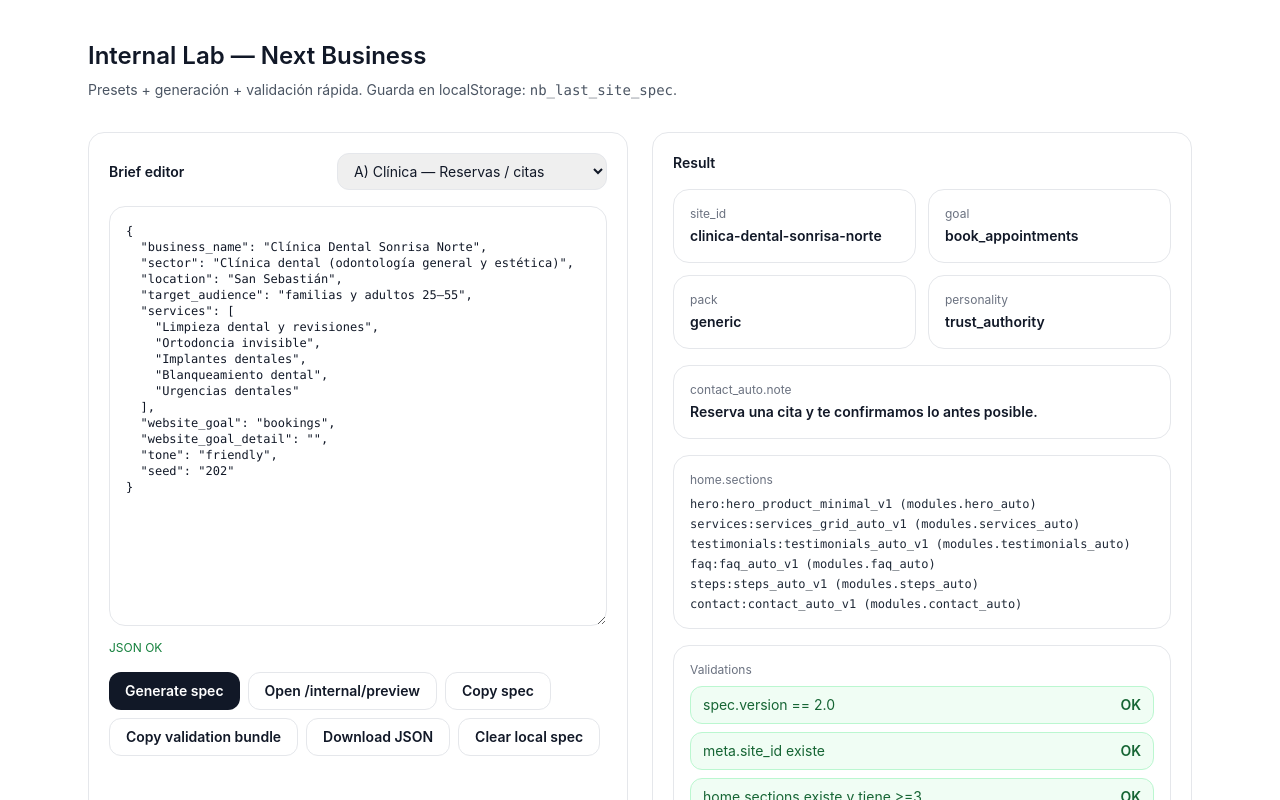
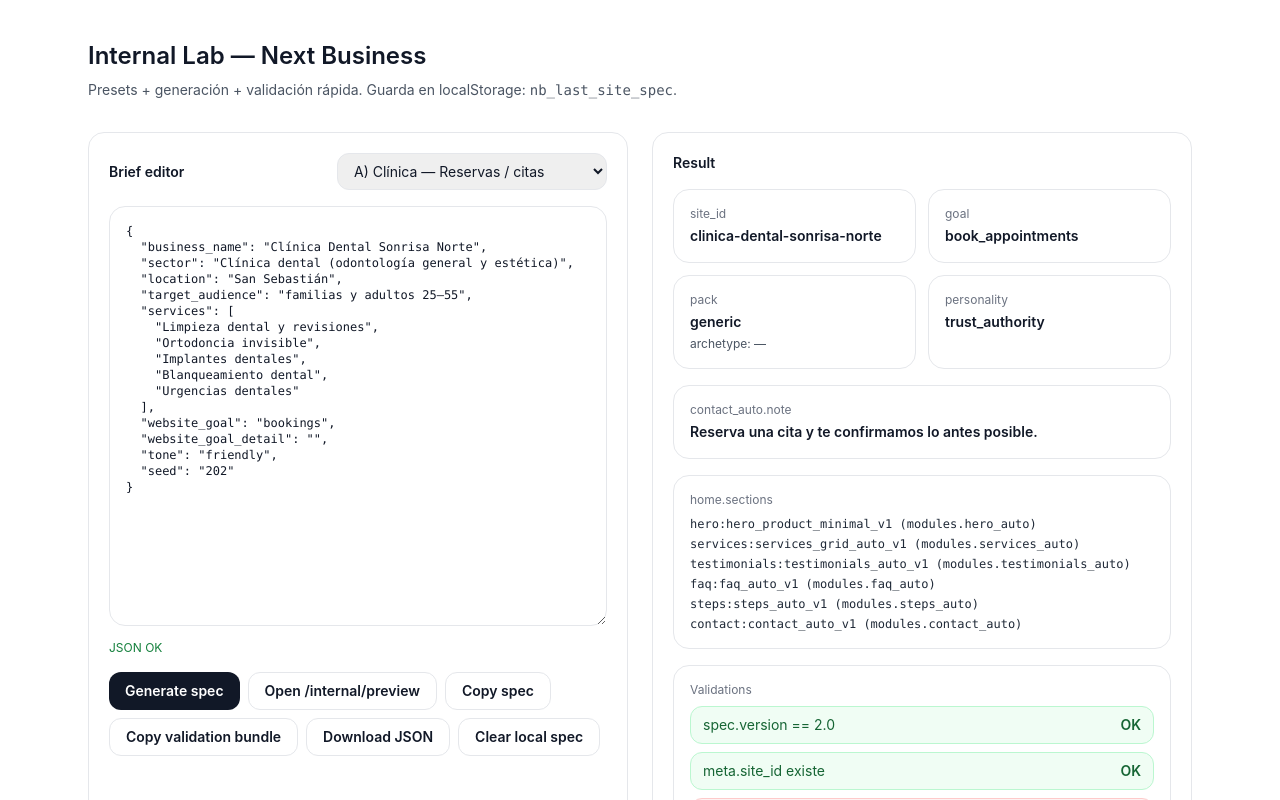
Before and after one commit to nextbusinesstest/next-business, a Next.js app: page /internal/lab in a window 1280 px wide. Both pictures are taken after a click on the button "Generate spec". Shown: the top 800 px of the page. Built offline with nearby package versions, Linux system fonts and the light colour scheme.

Commit message:
Add archetype checks and improve clipboard function

```diff
--- a/pages/internal/lab.js
+++ b/pages/internal/lab.js
@@ -30,6 +30,7 @@ function runValidations(spec) {
   return [
     ok(spec?.version === "2.0", "spec.version == 2.0"),
     ok(!!spec?.meta?.site_id, "meta.site_id existe"),
+    ok(!!spec?.layout?.archetype, "layout.archetype existe"), // ✅ NUEVO
     ok(Array.isArray(sections) && sections.length >= 3, "home.sections existe y tiene >=3"),
     ok(!!mods?.hero_auto?.headline, "modules.hero_auto.headline existe"),
     ok(!!mods?.contact_auto?.note, "modules.contact_auto.note existe"),
@@ -67,6 +68,7 @@ function buildValidationBundle(spec) {
     },
     layout: {
       pack: spec?.layout?.pack,
+      archetype: spec?.layout?.archetype, // ✅ NUEVO
       header_variant: spec?.layout?.header_variant,
       footer_variant: spec?.layout?.footer_variant,
       sections: sections.map((s) => ({
@@ -81,17 +83,13 @@ function buildValidationBundle(spec) {
 }
 
 async function copyTextRobust(text) {
-  // intento moderno
   try {
     if (navigator.clipboard?.writeText) {
       await navigator.clipboard.writeText(text);
       return true;
     }
-  } catch {
-    // seguimos fallback
-  }
+  } catch {}
 
-  // fallback viejo
   try {
     const ta = document.createElement("textarea");
     ta.value = text;
@@ -223,7 +221,6 @@ export default function InternalLab() {
         </div>
 
         <div className="mt-8 grid gap-6 lg:grid-cols-2">
-          {/* Left: Presets + Editor */}
           <div className="rounded-2xl border border-gray-200 p-5">
             <div className="flex items-center justify-between gap-3">
               <div className="text-sm font-semibold">Brief editor</div>
@@ -316,7 +313,6 @@ export default function InternalLab() {
             ) : null}
           </div>
 
-          {/* Right: Results */}
           <div className="rounded-2xl border border-gray-200 p-5">
             <div className="text-sm font-semibold">Result</div>
 
@@ -345,6 +341,9 @@ export default function InternalLab() {
                   <div className="rounded-2xl border border-gray-200 p-4">
                     <div className="text-xs text-gray-500">pack</div>
                     <div className="mt-1 text-sm font-semibold">{lastSpec?.layout?.pack}</div>
+                    <div className="mt-1 text-xs text-gray-600">
+                      archetype: {lastSpec?.layout?.archetype || "—"}
+                    </div>
                   </div>
 
                   <div className="rounded-2xl border border-gray-200 p-4">
```
